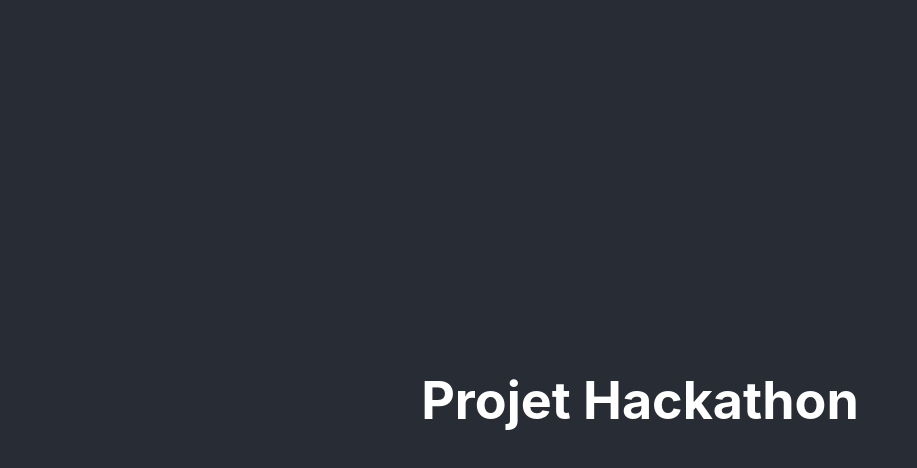
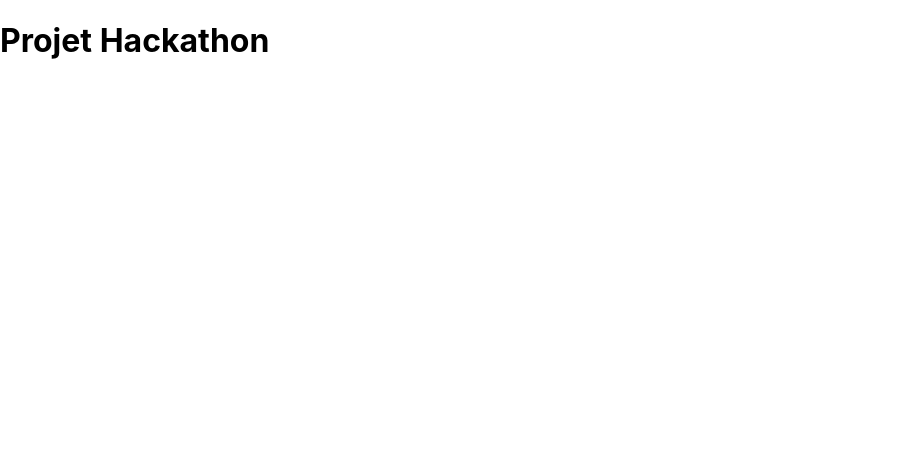
Before and after one commit to AhmidouA/codeBusters, a React (Create React App) app in the folder client/: page / in a window 1280 px wide. Shown: the top 468 px of the page, without its empty margins (0-917 px from the left). Built offline with nearby package versions, Linux system fonts and the light colour scheme.

Commit message:
init commit

```diff
--- a/client/src/App.css
+++ /dev/null
@@ -1,38 +0,0 @@
-.App {
-  text-align: center;
-}
-
-.App-logo {
-  height: 40vmin;
-  pointer-events: none;
-}
-
-@media (prefers-reduced-motion: no-preference) {
-  .App-logo {
-    animation: App-logo-spin infinite 20s linear;
-  }
-}
-
-.App-header {
-  background-color: #282c34;
-  min-height: 100vh;
-  display: flex;
-  flex-direction: column;
-  align-items: center;
-  justify-content: center;
-  font-size: calc(10px + 2vmin);
-  color: white;
-}
-
-.App-link {
-  color: #61dafb;
-}
-
-@keyframes App-logo-spin {
-  from {
-    transform: rotate(0deg);
-  }
-  to {
-    transform: rotate(360deg);
-  }
-}
--- a/client/src/App.tsx
+++ b/client/src/App.tsx
@@ -1,5 +1,3 @@
-import './App.css';
-
 function App() {
   return (
     <div className="App">
```
